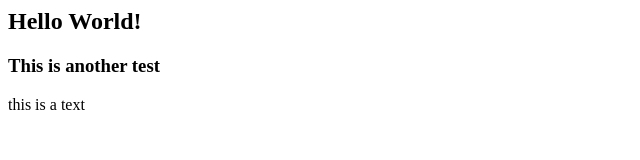
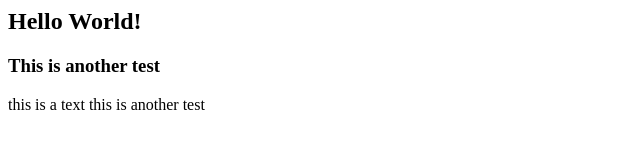
Before and after one commit to harishbk77/projectwork_team4, a plain HTML site: page index.html in a window 1280 px wide. Shown: the whole page, without its empty margins (0-640 px from the left). Drawn offline with Linux system fonts and the light colour scheme.

Commit message:
test sylviane

```diff
--- a/index.html
+++ b/index.html
@@ -8,3 +8,4 @@
 </html>
 
    this is a text
+ this is another test
```
